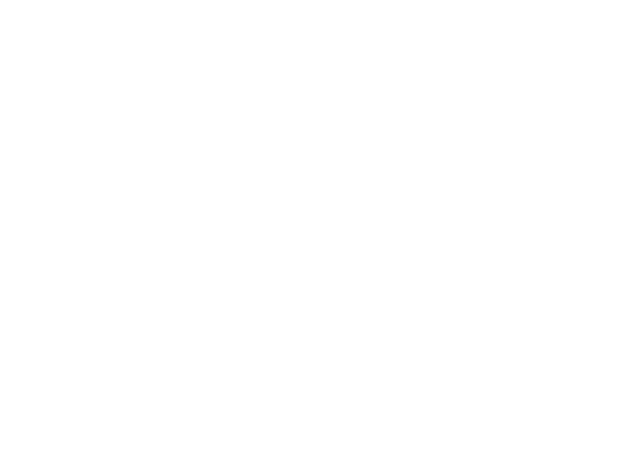
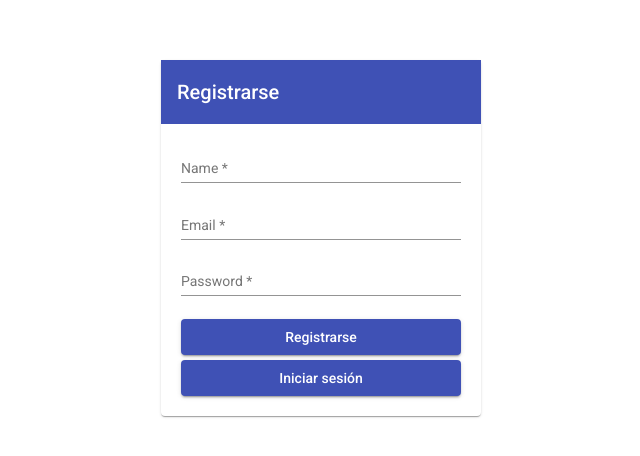
Before and after one commit to MariluRomero13/loteria-app, an Angular app: page /register in a window 1280 px wide. Before the commit this address led to /. Shown: the part 162-618 px from the top of the page, without its empty margins (319-959 px from the left). Built offline with nearby package versions, Linux system fonts and the light colour scheme.

Commit message:
[add]Registro

```diff
--- a/angular.json
+++ b/angular.json
@@ -123,5 +123,8 @@
       }
     }
   },
-  "defaultProject": "loteria-app"
+  "defaultProject": "loteria-app",
+  "cli": {
+    "analytics": "d8e734c3-de2f-420d-a306-6da349c164b3"
+  }
 }
--- a/src/app/app-routing.module.ts
+++ b/src/app/app-routing.module.ts
@@ -1,9 +1,11 @@
 import { NgModule } from '@angular/core';
 import { RouterModule, Routes } from '@angular/router';
 import { LoginComponent } from './components/login/login.component';
+import { RegisterComponent} from './components/register/register.component';
 
 const routes: Routes = [
   {path: "login", component: LoginComponent},
+  {path: "register", component: RegisterComponent},
   { path: '', redirectTo: 'login', pathMatch: 'full'}
 ]
 
--- a/src/app/app.module.ts
+++ b/src/app/app.module.ts
@@ -10,13 +10,16 @@ import { FormsModule, ReactiveFormsModule } from '@angular/forms';
 import { FlexLayoutModule } from '@angular/flex-layout'
 import { HttpClientModule } from '@angular/common/http'
 import { AuthService } from './services/auth.service';
+import { RegisterComponent } from './components/register/register.component';
 
 
 
 @NgModule({
   declarations: [
     AppComponent,
-    LoginComponent
+    LoginComponent,
+    RegisterComponent,
+    RegisterComponent
   ],
   imports: [
     BrowserModule,
--- a/src/app/components/login/login.component.html
+++ b/src/app/components/login/login.component.html
@@ -11,7 +11,7 @@
             </mat-form-field>
 
             <button mat-raised-button (click)="login()" class="mt-5" color="primary">Login</button>
-            <button mat-raised-button type="button" style="margin-top: 5px;" color="primary">Registrarse</button>
+            <a [routerLink]="['/register']" mat-raised-button  style="margin-top: 5px;" color="primary">Sign in</a>
         </form>
     </mat-card>
 </div>
--- /dev/null
+++ b/src/app/components/register/register.component.css
@@ -0,0 +1,7 @@
+.main-div mat-card {
+    padding: 0px;
+}
+
+.register-form {
+    padding: 20px;
+}
--- /dev/null
+++ b/src/app/components/register/register.component.html
@@ -0,0 +1,22 @@
+<div fxLayoutAlign="center center" fxFlexFill class="main-div">
+    <mat-card fxFlex="25"> <!--Percent screen-->
+        <mat-toolbar color="primary">Registrarse</mat-toolbar>
+        <form flexLayoutAlign="stretch" fxLayout="column" class="register-form" [formGroup] = "formGroup">
+            <mat-form-field>
+                <input matInput placeholder="Name" formControlName="username">
+            </mat-form-field>
+
+            <mat-form-field>
+                <input matInput placeholder="Email" formControlName="email">
+            </mat-form-field>
+
+            <mat-form-field>
+                <input matInput type="password" placeholder="Password" formControlName="password">
+            </mat-form-field>
+
+
+            <button mat-raised-button type="button" (click)='signin()' style="margin-top: 5px;" color="primary">Registrarse</button>
+            <a [routerLink]="['/login']" mat-raised-button  style="margin-top: 5px;" color="primary">Iniciar sesión</a>
+        </form>
+    </mat-card>
+</div>
--- /dev/null
+++ b/src/app/components/register/register.component.ts
@@ -0,0 +1,50 @@
+import { Component, OnInit } from '@angular/core';
+import { FormGroup, FormControl, Validators } from '@angular/forms';
+import {UserService} from 'src/app/services/user.service'
+@Component({
+  selector: 'app-register',
+  templateUrl: './register.component.html',
+  styleUrls: ['./register.component.css']
+})
+export class RegisterComponent implements OnInit {
+  formGroup: FormGroup
+  constructor(private userService: UserService) { }
+
+  ngOnInit(): void {
+    this.initForm()
+  }
+  initForm(){
+    this.formGroup = new FormGroup({
+      username: new FormControl('', [Validators.required]),
+      email: new FormControl('', [Validators.required]),
+      password: new FormControl('', [Validators.required])
+    })
+  }
+  signin(){
+    console.log(this.formGroup.value)
+    if (this.formGroup.valid){
+      this.userService.signin(this.formGroup.value).subscribe(res =>{
+        if(res){
+          console.log(res)
+        }
+      }, error => {
+        console.log(error)
+        switch(error.status) {
+          case 401:
+            alert("Por favor verifica tus credenciales")
+            break;
+          case 500:
+            alert("Error en el servidor")
+            break;
+          case 503:
+          case 502:
+               alert('Error de conexión')
+          break;
+          default:
+            alert("Ocurrió un error")
+        }
+      }
+      )}
+  }
+
+}
--- /dev/null
+++ b/src/app/services/user.service.ts
@@ -0,0 +1,16 @@
+import { Injectable } from '@angular/core';
+import { HttpClient } from '@angular/common/http'
+import { BASE_URL } from 'src/environments/environment';
+import { Observable } from 'rxjs';
+
+@Injectable({
+  providedIn: 'root'
+})
+export class UserService {
+
+  constructor(private http: HttpClient) { }
+
+  signin(data): Observable<any> {
+    return this.http.post(`${BASE_URL}register`, data)
+  }
+}
--- a/src/environments/environment.ts
+++ b/src/environments/environment.ts
@@ -6,7 +6,7 @@ export const environment = {
   production: false
 };
 
-export const BASE_URL = 'http://192.168.0.14:3333/'
+export const BASE_URL = 'http://127.0.0.1:3333/'
 
 /*
  * For easier debugging in development mode, you can import the following file
```
Also changed, not shown: 1 other file (tests, documents, lock files or other folders).
